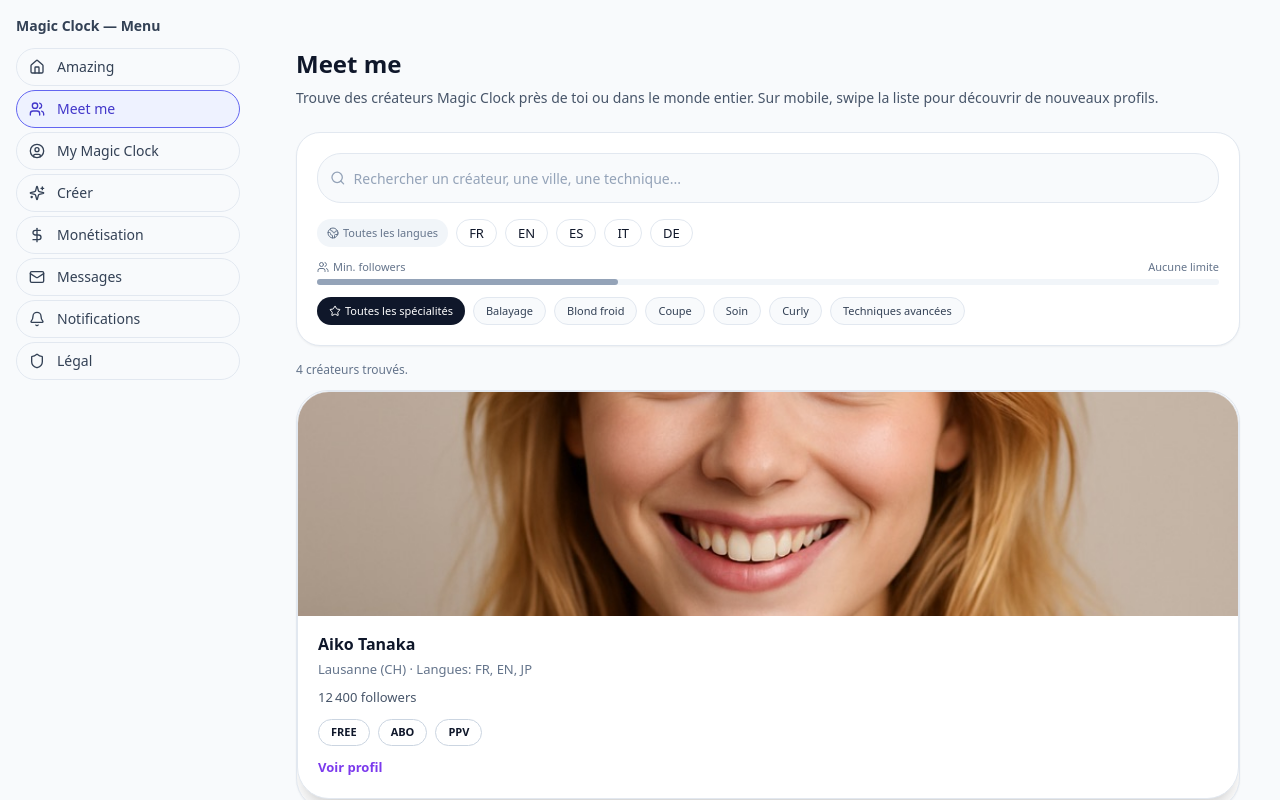
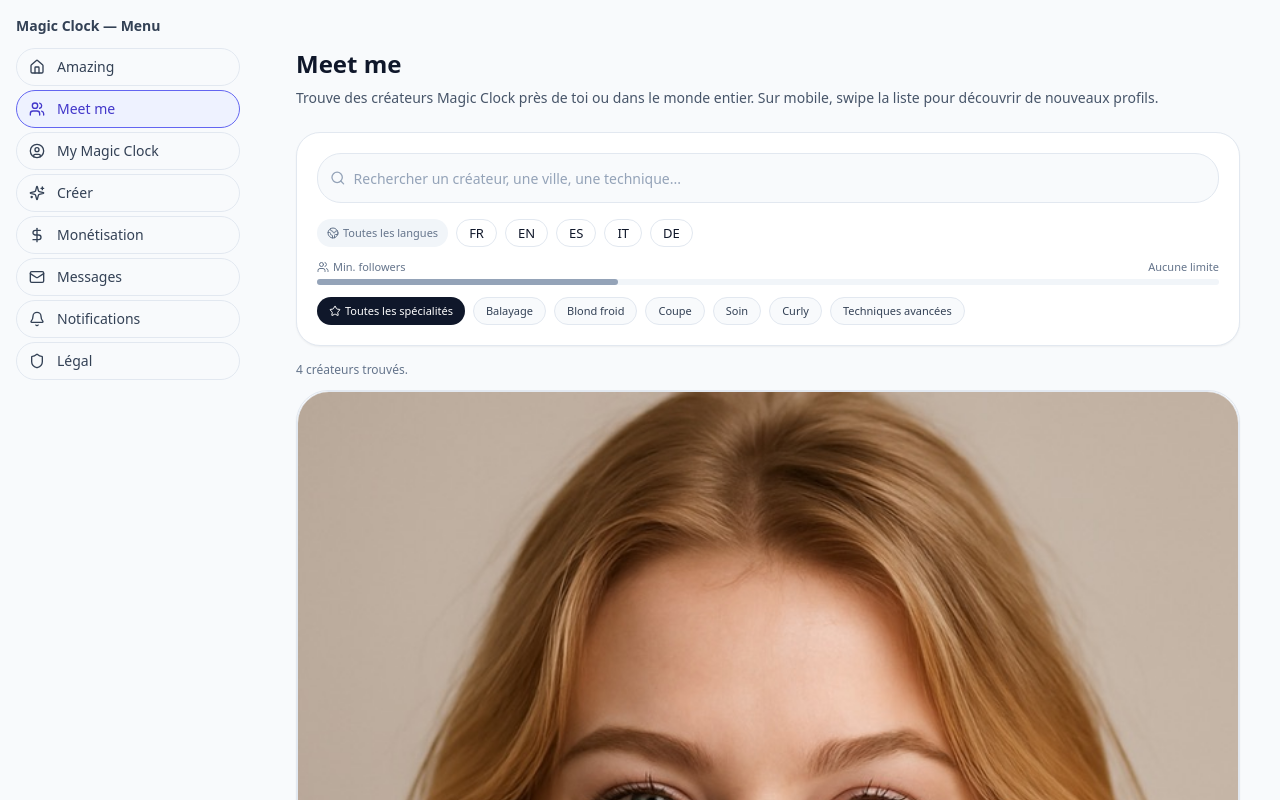
Before and after one commit to welcome-magic-clock/magic-clock-web-mvp, a Next.js app: page /meet in a window 1280 px wide. Shown: the top 800 px of the page. Built offline with nearby package versions, Linux system fonts and the light colour scheme.

Commit message:
Update CreatorCard.tsx

```diff
--- a/features/meet/CreatorCard.tsx
+++ b/features/meet/CreatorCard.tsx
@@ -17,13 +17,16 @@ export default function CreatorCard({ c }: Props) {
         flex flex-col
       "
     >
-      {/* Grande image de profil */}
-      <div className="relative h-56 w-full overflow-hidden bg-slate-100">
+      {/* Grande image de profil avec ratio portrait */}
+      <div
+        className="relative w-full overflow-hidden bg-slate-100"
+        style={{ aspectRatio: "4 / 5" }}
+      >
         <Image
           src={c.avatar}
           alt={c.name}
           fill
-          className="object-cover"
+          className="object-cover object-top"
           sizes="(max-width: 640px) 100vw, 320px"
         />
       </div>
```
